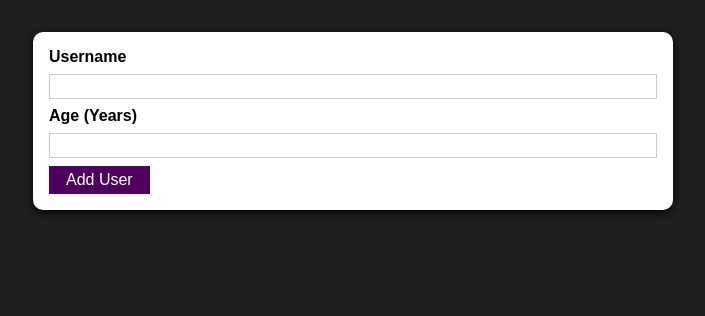
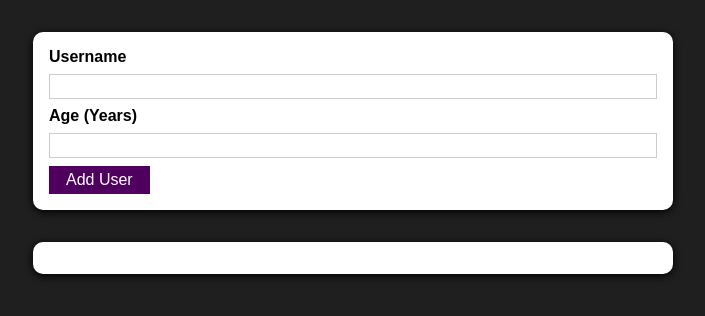
Before and after one commit to TuncG/React-project1, a React (Create React App) app in the folder 01-starting-project/: page / in a window 1280 px wide. Shown: the top 316 px of the page, without its empty margins (287-992 px from the left). Built offline with nearby package versions, Linux system fonts and the light colour scheme.

Commit message:
Userlist component

```diff
--- a/01-starting-project/src/App.js
+++ b/01-starting-project/src/App.js
@@ -1,11 +1,13 @@
 import React from "react";
 
 import AddUser from "./components/Users/AddUser";
+import UsersList from "./components/Users/UsersList";
 
 function App() {
   return (
     <div>
       <AddUser />
+      <UsersList users={[]} />
     </div>
   );
 }
--- /dev/null
+++ b/01-starting-project/src/components/Users/UsersList.js
@@ -0,0 +1,17 @@
+import React from "react";
+import Card from "../UI/Card";
+import classes from "./UsersList.module.css";
+const UsersList = (props) => {
+  return (
+    <Card className={classes.users}>
+      <ul>
+        {props.users.map((user) => (
+          <li>
+            {user.name} ({user.age} years old)
+          </li>
+        ))}
+      </ul>
+    </Card>
+  );
+};
+export default UsersList;
--- /dev/null
+++ b/01-starting-project/src/components/Users/UsersList.module.css
@@ -0,0 +1,16 @@
+.users {
+  margin: 2rem auto;
+  width: 90%;
+  max-width: 40rem;
+}
+
+.users ul {
+  list-style: none;
+  padding: 1rem;
+}
+
+.users li {
+  border: 1px solid #ccc;
+  margin: 0.5rem 0;
+  padding: 0.5rem;
+}
```
